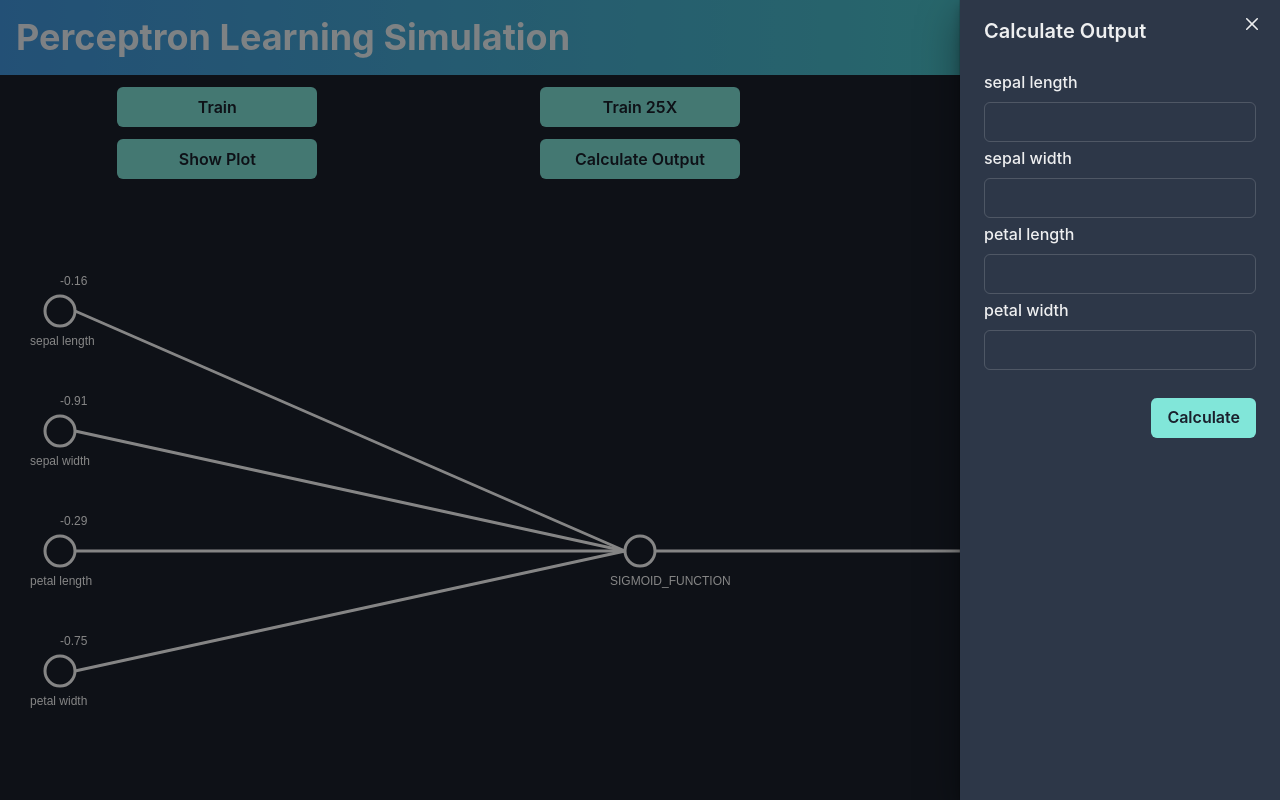
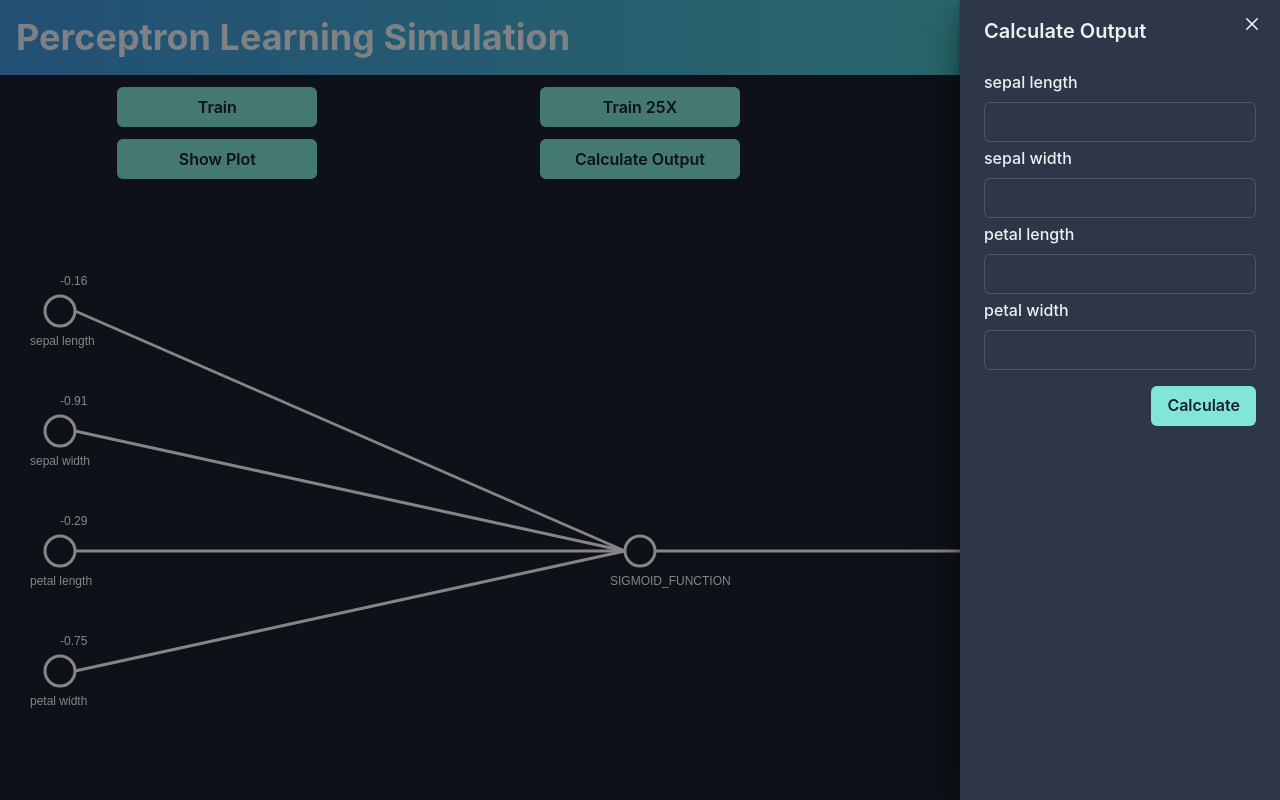
Before and after one commit to Lewoczegg/perceptron-simulation, a React (Vite) app: page /learning in a window 1280 px wide. Both pictures are taken after a click on the button "Calculate Output". Shown: the top 800 px of the page. Built offline with nearby package versions, Linux system fonts and the light colour scheme.

Commit message:
Fix bug causing drawer not scrolling

```diff
--- a/src/components/CalculateOutput.tsx
+++ b/src/components/CalculateOutput.tsx
@@ -4,7 +4,6 @@ import {
   DrawerBody,
   DrawerCloseButton,
   DrawerContent,
-  DrawerFooter,
   DrawerHeader,
   DrawerOverlay,
   FormControl,
@@ -66,8 +65,8 @@ const CalculateOutput = ({ perceptron }: Props) => {
         <DrawerContent>
           <DrawerCloseButton />
           <DrawerHeader>Calculate Output</DrawerHeader>
-          <form onSubmit={handleSubmit(onSubmit)}>
-            <DrawerBody>
+          <DrawerBody mb={4}>
+            <form onSubmit={handleSubmit(onSubmit)}>
               {perceptron.p_inputs.map((input, index) => (
                 <FormControl key={index} mb={1}>
                   <FormLabel>{input.name}</FormLabel>
@@ -81,13 +80,16 @@ const CalculateOutput = ({ perceptron }: Props) => {
                   )}
                 </FormControl>
               ))}
-            </DrawerBody>
-            <DrawerFooter>
-              <Button colorScheme="teal" type="submit">
+              <Button
+                my={3}
+                style={{ float: "right" }}
+                colorScheme="teal"
+                type="submit"
+              >
                 Calculate
               </Button>
-            </DrawerFooter>
-          </form>
+            </form>
+          </DrawerBody>
         </DrawerContent>
       </Drawer>
     </>
```
